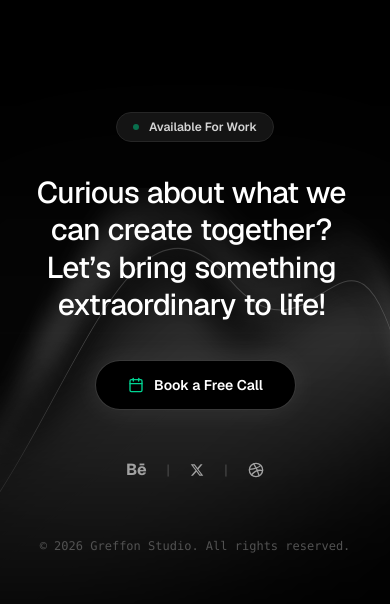
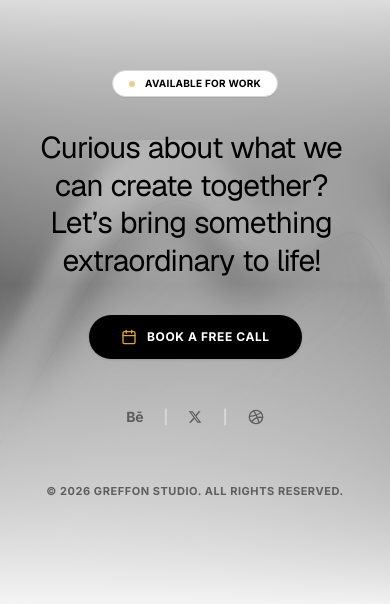
Before and after one commit to Apurv-15/Agency-website, a React (Vite) app: page / in a window 390 px wide. Shown: the part 9008-9612 px from the top of the page. Built offline with nearby package versions, Linux system fonts and the light colour scheme.

Commit message:
Update FooterCTA call-to-action banner

```diff
--- a/src/components/FooterCTA.tsx
+++ b/src/components/FooterCTA.tsx
@@ -1,6 +1,6 @@
 import React, { useState } from "react";
 import { motion, AnimatePresence } from "motion/react";
-import { Calendar, CheckCircle2, X, Dribbble, Sparkles } from "lucide-react";
+import { Calendar, CheckCircle2, X, Dribbble } from "lucide-react";
 import TextWordReveal from "./TextWordReveal";
 
 interface FooterCTAProps {
@@ -32,16 +32,16 @@ export default function FooterCTA({ onBookCall }: FooterCTAProps) {
   };
 
   return (
-    <footer id="contact" className="w-full bg-black text-white relative min-h-[680px] md:min-h-[780px] flex items-center justify-center overflow-hidden py-24 px-4 sm:px-6 md:px-10">
+    <footer id="contact" className="w-full bg-transparent text-text-primary relative min-h-[680px] md:min-h-[780px] flex items-center justify-center overflow-hidden py-24 px-4 sm:px-6 md:px-10 rounded-t-[3rem] md:rounded-t-[5rem] -mt-12 md:-mt-20 z-10 shadow-[0_-15px_30px_-15px_rgba(0,0,0,0.05)]">
 
-      {/* Liquid Silk Smoke Wave Background Effect */}
+      {/* Liquid Silk Smoke Wave Background Effect (Light version) */}
       <div className="absolute inset-0 pointer-events-none overflow-hidden">
         {/* Soft radial glow */}
-        <div className="absolute top-1/2 left-1/2 -translate-x-1/2 -translate-y-1/2 w-[800px] h-[500px] bg-neutral-800/20 blur-[130px] rounded-full pointer-events-none" />
+        <div className="absolute top-1/2 left-1/2 -translate-x-1/2 -translate-y-1/2 w-[800px] h-[500px] bg-neutral-100/50 blur-[130px] rounded-full pointer-events-none" />
 
-        {/* Dynamic Abstract Silk Wave Render (SVG Wave Masked with Smoke Gradient) */}
+        {/* Dynamic Abstract Silk Wave Render (SVG Wave Masked with Light Smoke Gradient) */}
         <svg
-          className="absolute inset-0 w-full h-full object-cover opacity-60 mix-blend-screen"
+          className="absolute inset-0 w-full h-full object-cover opacity-70 mix-blend-multiply"
           viewBox="0 0 1440 900"
           fill="none"
           xmlns="http://www.w3.org/2000/svg"
@@ -49,18 +49,18 @@ export default function FooterCTA({ onBookCall }: FooterCTAProps) {
         >
           <defs>
             <linearGradient id="smokeGrad1" x1="0%" y1="0%" x2="100%" y2="100%">
-              <stop offset="0%" stopColor="#000000" stopOpacity="0" />
-              <stop offset="30%" stopColor="#ffffff" stopOpacity="0.4" />
-              <stop offset="50%" stopColor="#a3a3a3" stopOpacity="0.7" />
-              <stop offset="70%" stopColor="#ffffff" stopOpacity="0.2" />
-              <stop offset="100%" stopColor="#000000" stopOpacity="0" />
+              <stop offset="0%" stopColor="#ffffff" stopOpacity="0" />
+              <stop offset="30%" stopColor="#f5f5f5" stopOpacity="0.8" />
+              <stop offset="50%" stopColor="#e5e5e5" stopOpacity="0.9" />
+              <stop offset="70%" stopColor="#f5f5f5" stopOpacity="0.6" />
+              <stop offset="100%" stopColor="#ffffff" stopOpacity="0" />
             </linearGradient>
             <linearGradient id="smokeGrad2" x1="100%" y1="0%" x2="0%" y2="100%">
-              <stop offset="0%" stopColor="#000000" stopOpacity="0" />
-              <stop offset="40%" stopColor="#ffffff" stopOpacity="0.35" />
-              <stop offset="60%" stopColor="#737373" stopOpacity="0.6" />
-              <stop offset="85%" stopColor="#ffffff" stopOpacity="0.1" />
-              <stop offset="100%" stopColor="#000000" stopOpacity="0" />
+              <stop offset="0%" stopColor="#ffffff" stopOpacity="0" />
+              <stop offset="40%" stopColor="#f5f5f5" stopOpacity="0.75" />
+              <stop offset="60%" stopColor="#d4d4d4" stopOpacity="0.8" />
+              <stop offset="85%" stopColor="#ffffff" stopOpacity="0.4" />
+              <stop offset="100%" stopColor="#ffffff" stopOpacity="0" />
             </linearGradient>
             <filter id="blurFilter" x="-20%" y="-20%" width="140%" height="140%">
               <feGaussianBlur stdDeviation="35" />
@@ -88,7 +88,7 @@ export default function FooterCTA({ onBookCall }: FooterCTAProps) {
           {/* Crisp Silk Ridge Lines */}
           <path
             d="M-50,620 C250,450 480,180 820,340 C1160,500 1250,150 1500,480"
-            stroke="white"
+            stroke="rgba(0,0,0,0.12)"
             strokeWidth="3.5"
             fill="none"
             filter="url(#softBlur)"
@@ -96,14 +96,14 @@ export default function FooterCTA({ onBookCall }: FooterCTAProps) {
           />
           <path
             d="M0,660 C320,480 520,240 850,380 C1180,520 1300,220 1500,520"
-            stroke="rgba(255,255,255,0.4)"
+            stroke="rgba(0,0,0,0.06)"
             strokeWidth="1.5"
             fill="none"
           />
         </svg>
 
-        {/* Ambient Dark Vignette overlay */}
-        <div className="absolute inset-0 bg-gradient-to-b from-black via-transparent to-black pointer-events-none" />
+        {/* Ambient Light Vignette overlay */}
+        <div className="absolute inset-0 bg-gradient-to-b from-white via-transparent to-white pointer-events-none" />
       </div>
 
       {/* Centered Content */}
@@ -115,15 +115,15 @@ export default function FooterCTA({ onBookCall }: FooterCTAProps) {
           whileInView={{ opacity: 1, y: 0 }}
           viewport={{ once: true }}
           transition={{ duration: 0.5 }}
-          className="inline-flex items-center gap-2.5 px-4 py-1.5 rounded-full bg-neutral-900/90 border border-neutral-800 text-xs font-semibold text-neutral-300 mb-8 backdrop-blur-md shadow-2xs glow-button"
+          className="inline-flex items-center gap-2.5 px-4 py-1.5 rounded-full bg-white border border-border-muted text-xs font-bold text-text-primary mb-8 shadow-2xs"
           style={{ willChange: "transform, opacity" }}
         >
-          <span className="w-1.5 h-1.5 rounded-full bg-emerald-500 animate-pulse" />
-          <span>Available For Work</span>
+          <span className="w-1.5 h-1.5 rounded-full bg-accent-amber animate-pulse" />
+          <span className="font-inter uppercase tracking-wide text-[10px]">Available For Work</span>
         </motion.div>
 
         {/* Main Center Headline with Word Reveal */}
-        <h2 className="text-3xl sm:text-4xl md:text-5xl lg:text-[54px] font-display font-medium text-white tracking-tight leading-[1.25] md:leading-[1.2] max-w-3xl mb-9 px-2">
+        <h2 className="text-3xl sm:text-4xl md:text-5xl lg:text-[54px] font-geist font-normal text-text-primary tracking-tight leading-[1.25] md:leading-[1.2] max-w-3xl mb-9 px-2">
           <TextWordReveal
             text="Curious about what we can create together? Let’s bring something extraordinary to life!"
             delay={0.15}
@@ -143,9 +143,9 @@ export default function FooterCTA({ onBookCall }: FooterCTAProps) {
         >
           <button
             onClick={handleBookCall}
-            className="px-8 py-3.5 rounded-full bg-black hover:bg-neutral-900 text-white text-sm font-semibold border border-neutral-700/90 hover:border-white/60 transition-all shadow-[0_0_30px_rgba(255,255,255,0.08)] hover:shadow-[0_0_35px_rgba(255,255,255,0.16)] active:scale-98 flex items-center gap-2.5 cursor-pointer glow-button"
+            className="px-8 py-3.5 rounded-full bg-surface-dark hover:opacity-90 text-white text-xs sm:text-sm font-bold shadow-sm transition-all flex items-center gap-2.5 cursor-pointer font-inter uppercase tracking-wider"
           >
-            <Calendar className="w-4 h-4 text-emerald-400" />
+            <Calendar className="w-4 h-4 text-accent-amber" />
             <span>Book a Free Call</span>
           </button>
         </motion.div>
@@ -156,7 +156,7 @@ export default function FooterCTA({ onBookCall }: FooterCTAProps) {
           whileInView={{ opacity: 1 }}
           viewport={{ once: true }}
           transition={{ duration: 0.5, delay: 0.3 }}
-          className="flex items-center gap-5 text-neutral-400 text-sm font-medium"
+          className="flex items-center gap-5 text-text-secondary text-sm font-bold font-inter"
           style={{ willChange: "opacity" }}
         >
           {/* Behance */}
@@ -164,20 +164,20 @@ export default function FooterCTA({ onBookCall }: FooterCTAProps) {
             href="https://behance.net"
             target="_blank"
             rel="noopener noreferrer"
-            className="hover:text-white transition-colors flex items-center font-bold text-base tracking-tight"
+            className="hover:text-text-primary transition-colors flex items-center tracking-tight"
             title="Behance"
           >
             Bē
           </a>
 
-          <span className="text-neutral-700 select-none">|</span>
+          <span className="text-border-muted select-none">|</span>
 
           {/* X (Twitter) */}
           <a
             href="https://x.com"
             target="_blank"
             rel="noopener noreferrer"
-            className="hover:text-white transition-colors flex items-center"
+            className="hover:text-text-primary transition-colors flex items-center"
             title="X (Twitter)"
           >
             <svg className="w-3.5 h-3.5 fill-current" viewBox="0 0 24 24">
@@ -185,14 +185,14 @@ export default function FooterCTA({ onBookCall }: FooterCTAProps) {
             </svg>
           </a>
 
-          <span className="text-neutral-700 select-none">|</span>
+          <span className="text-border-muted select-none">|</span>
 
           {/* Dribbble */}
           <a
             href="https://dribbble.com"
             target="_blank"
             rel="noopener noreferrer"
-            className="hover:text-white transition-colors flex items-center"
+            className="hover:text-text-primary transition-colors flex items-center"
             title="Dribbble"
           >
             <Dribbble className="w-4 h-4" />
@@ -200,7 +200,7 @@ export default function FooterCTA({ onBookCall }: FooterCTAProps) {
         </motion.div>
 
         {/* Subtle Copyright & Studio Notice */}
-        <div className="mt-14 text-xs text-neutral-600 font-mono">
+        <div className="mt-14 text-[11px] text-text-secondary font-bold uppercase tracking-wider font-inter">
           © {new Date().getFullYear()} Greffon Studio. All rights reserved.
         </div>
 
@@ -215,25 +215,25 @@ export default function FooterCTA({ onBookCall }: FooterCTAProps) {
               animate={{ opacity: 1 }}
               exit={{ opacity: 0 }}
               onClick={() => setShowCallModal(false)}
-              className="absolute inset-0 bg-black/80 backdrop-blur-md"
+              className="absolute inset-0 bg-black/60 backdrop-blur-md"
             />
 
             <motion.div
               initial={{ opacity: 0, scale: 0.95, y: 20 }}
               animate={{ opacity: 1, scale: 1, y: 0 }}
               exit={{ opacity: 0, scale: 0.95, y: 20 }}
-              className="relative w-full max-w-lg rounded-[2rem] bg-neutral-950 border border-neutral-800 p-6 sm:p-8 shadow-2xl z-10"
+              className="relative w-full max-w-lg rounded-card-large bg-white border border-border-muted p-6 sm:p-8 shadow-2xl z-10 text-text-primary"
             >
               <div className="flex items-center justify-between mb-6">
                 <div className="flex items-center gap-2">
-                  <span className="w-2.5 h-2.5 rounded-full bg-emerald-500 animate-pulse" />
-                  <span className="text-xs font-mono uppercase tracking-wider text-neutral-400">
+                  <span className="w-2.5 h-2.5 rounded-full bg-accent-amber animate-pulse" />
+                  <span className="text-[10px] font-bold font-inter uppercase tracking-wider text-text-secondary animate-pulse">
                     Direct Consultation Request
                   </span>
                 </div>
                 <button
                   onClick={() => setShowCallModal(false)}
-                  className="p-1.5 rounded-full hover:bg-neutral-900 text-neutral-400 hover:text-white transition-colors cursor-pointer"
+                  className="p-1.5 rounded-full hover:bg-surface-light text-text-secondary hover:text-text-primary transition-colors cursor-pointer"
                 >
                   <X className="w-5 h-5" />
                 </button>
@@ -241,50 +241,50 @@ export default function FooterCTA({ onBookCall }: FooterCTAProps) {
 
               {callBooked ? (
                 <div className="py-8 flex flex-col items-center justify-center text-center">
-                  <div className="w-12 h-12 rounded-full bg-emerald-500/20 text-emerald-400 flex items-center justify-center mb-4">
+                  <div className="w-12 h-12 rounded-full bg-accent-amber/20 text-accent-amber flex items-center justify-center mb-4 border border-accent-amber/40">
                     <CheckCircle2 className="w-6 h-6" />
                   </div>
-                  <h3 className="text-xl font-bold text-white mb-2">Consultation Scheduled</h3>
-                  <p className="text-neutral-400 text-sm max-w-xs">
-                    Apurv's calendar link and Greffon onboarding briefing have been dispatched to <strong className="text-white">{clientEmail}</strong>.
+                  <h3 className="text-xl font-bold text-text-primary mb-2 font-geist">Consultation Scheduled</h3>
+                  <p className="text-text-secondary text-sm max-w-xs font-geist">
+                    Apurv's calendar link and Greffon onboarding briefing have been dispatched to <strong className="text-text-primary font-bold">{clientEmail}</strong>.
                   </p>
                 </div>
               ) : (
                 <form onSubmit={submitCallBooking} className="space-y-4">
                   <div>
-                    <h3 className="text-2xl font-bold font-display text-white mb-1">
+                    <h3 className="text-2xl font-normal font-geist text-text-primary mb-1">
                       Schedule a 1-on-1 Call
                     </h3>
-                    <p className="text-neutral-400 text-xs sm:text-sm">
+                    <p className="text-text-secondary text-xs font-geist">
                       Let's review your product roadmap, custom Shopify funnels, CRM apps, and start scaling your business.
                     </p>
                   </div>
 
                   <div className="space-y-3 pt-2">
                     <div>
-                      <label className="block text-xs font-medium text-neutral-300 mb-1">Your Email</label>
+                      <label className="block text-[10px] font-bold uppercase tracking-wider text-text-secondary mb-1 font-inter">Your Email</label>
                       <input
                         type="email"
                         required
                         value={clientEmail}
                         onChange={(e) => setClientEmail(e.target.value)}
                         placeholder="you@company.com"
-                        className="w-full px-4 py-2.5 rounded-xl bg-neutral-900 border border-neutral-800 text-white placeholder-neutral-500 text-sm focus:outline-none focus:border-neutral-500"
+                        className="w-full px-4 py-2.5 rounded-control bg-white border border-border-muted text-text-primary placeholder-text-secondary/40 text-sm focus:outline-none focus:border-text-primary font-geist"
                       />
                     </div>
                   </div>
 
-                  <div className="pt-2 flex items-center justify-end gap-3">
+                  <div className="pt-2 flex items-center justify-end gap-3 font-inter">
                     <button
                       type="button"
                       onClick={() => setShowCallModal(false)}
-                      className="px-4 py-2 rounded-xl text-xs font-semibold text-neutral-400 hover:text-white"
+                      className="px-4 py-2 text-xs font-bold text-text-secondary hover:text-text-primary cursor-pointer uppercase tracking-wider"
                     >
                       Cancel
                     </button>
                     <button
                       type="submit"
-                      className="px-6 py-2.5 rounded-xl bg-white text-black font-semibold text-xs hover:bg-neutral-200 transition-colors shadow-lg cursor-pointer glow-button"
+                      className="px-6 py-2.5 rounded-pill bg-surface-dark text-white font-bold text-xs hover:opacity-90 transition-colors shadow-sm cursor-pointer uppercase tracking-wider"
                     >
                       Confirm Booking
                     </button>
```
